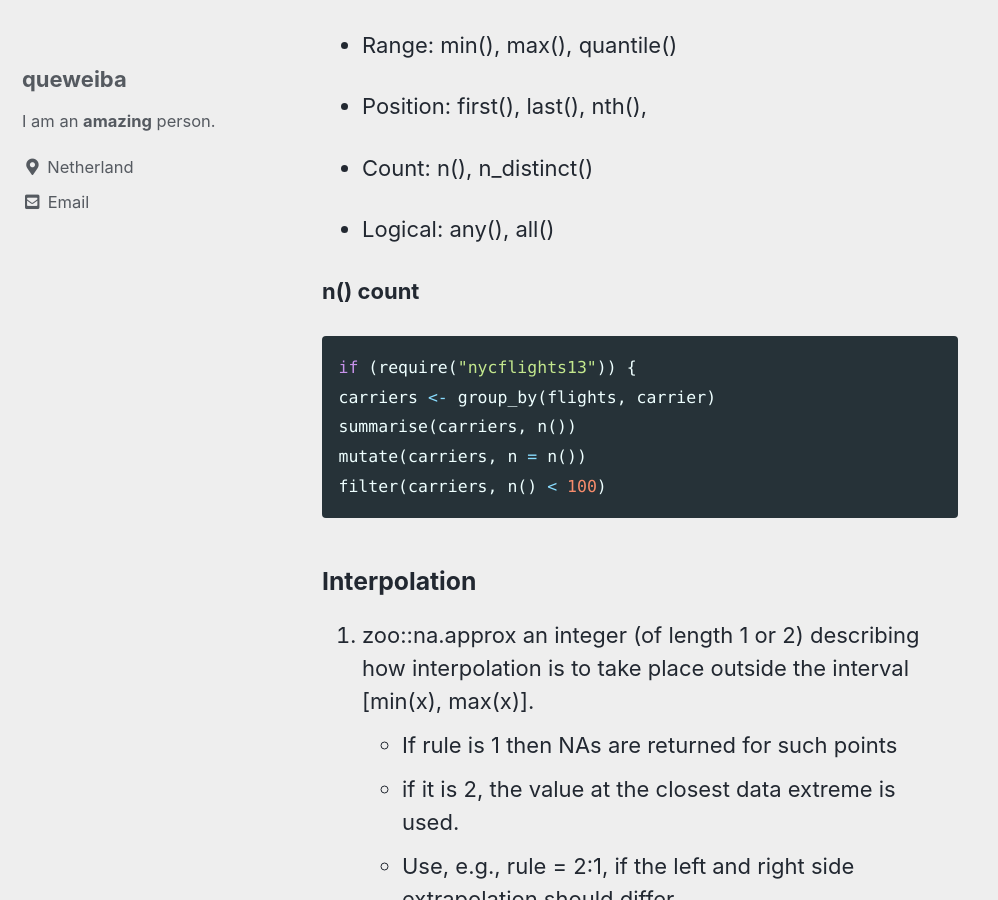
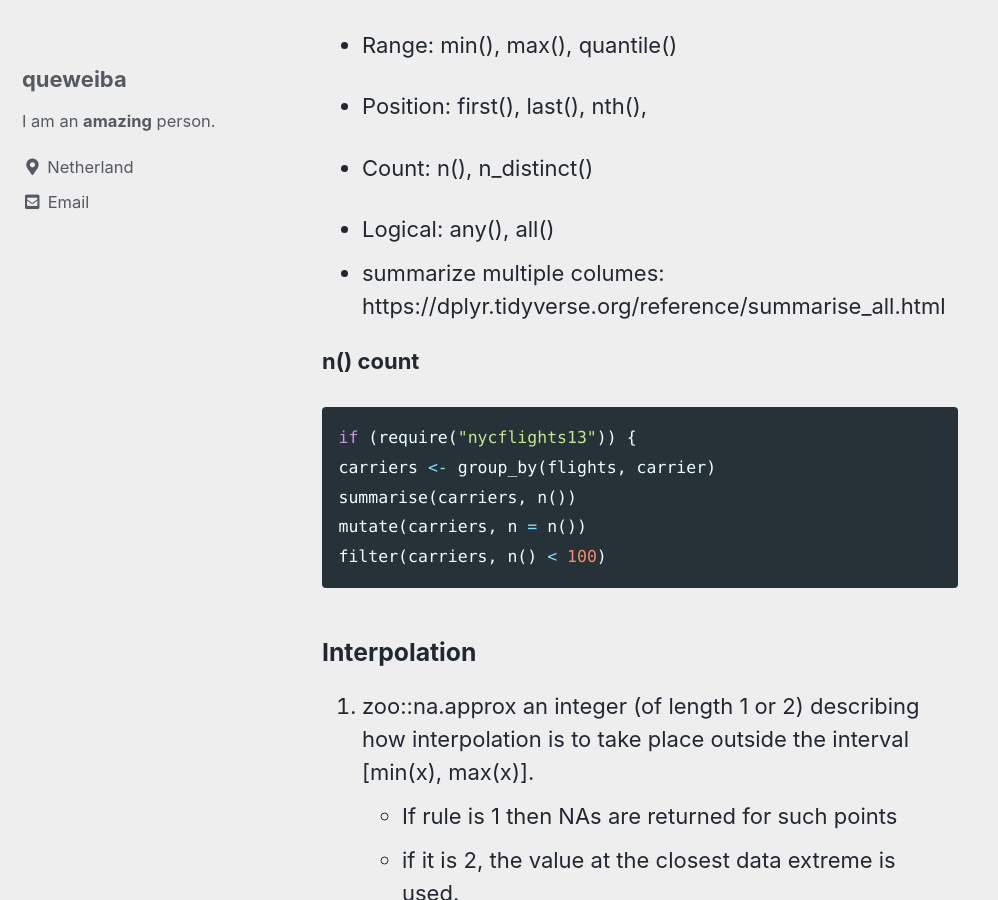
Before and after one commit to queweiba/que, a Jekyll site: the page built from _posts/21-01-02-R-basics.md, in a window 1280 px wide and 900 px high, scrolled down 8471 px. Shown: the whole window, without its empty margins (0-998 px from the left). Built offline with Jekyll 4.4.1, drawn with Linux system fonts in a browser that asks for light colours; cached includes are drawn as plain includes.

Commit message:
Update 21-01-02-R-basics.md
vvv

````diff
--- a/_posts/21-01-02-R-basics.md
+++ b/_posts/21-01-02-R-basics.md
@@ -282,6 +282,7 @@ Useful functions
 - Count: n(), n_distinct()
 
 - Logical: any(), all()
+- summarize multiple columes: https://dplyr.tidyverse.org/reference/summarise_all.html
 
 **n() count**
 ```r
````
